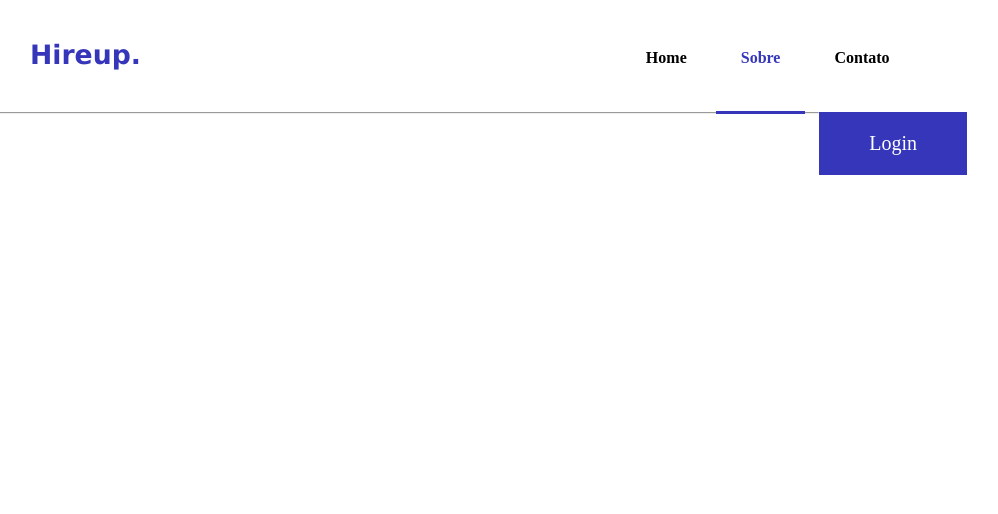
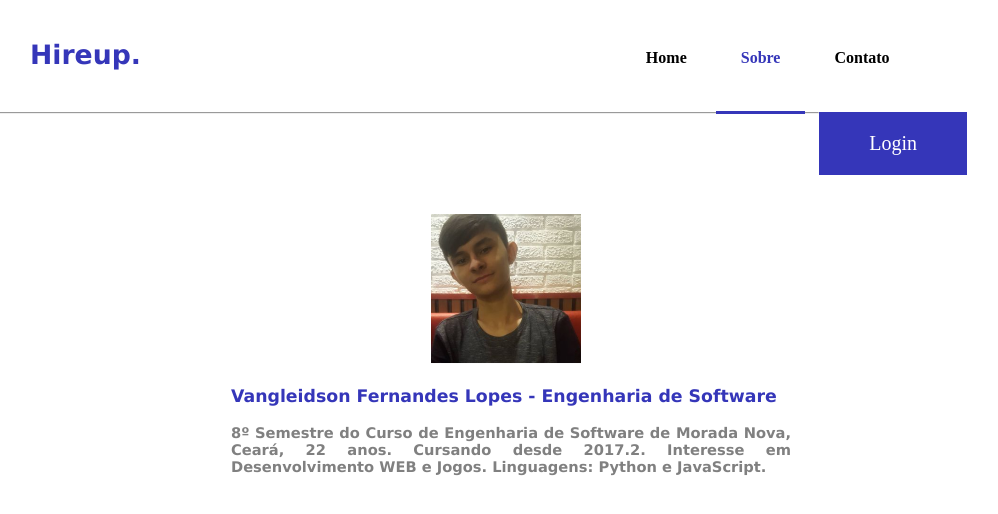
Before and after one commit to Vangleidson/Dribble-Template-Clone, a plain HTML site: page pages/sobre.html in a window 1280 px wide. Shown: the whole page, without its empty margins (149-1147 px from the left). Drawn offline with Linux system fonts and the light colour scheme.

Commit message:
sobre done

```diff
--- a/css/style.css
+++ b/css/style.css
@@ -631,7 +631,19 @@ body {
     text-align: right;
 }
 
+.divmsg2 {
+    position: relative;
+    width: 600px;
+    margin-left: auto;
+    margin-right: auto;
+    margin-top: 100px;
+}
+
 .divmsg ul li {
+    list-style: none;
+}
+
+.divmsg2 ul li {
     list-style: none;
 }
 
@@ -639,6 +651,20 @@ body {
     color: #3536B9;
     font: bold 13pt Verdana;
 }
+
+.pmsg2 {
+    color: gray;
+    font: bold 11pt Verdana;
+    text-align: justify;
+}
+
+.divmsg2 ul li img {
+    width: 150px;
+    height: 150px;
+    margin-left: 200px;
+    margin-right: auto;
+}
+
 
 .pmsg #inp1 {
     width: 150px;
--- a/pages/sobre.html
+++ b/pages/sobre.html
@@ -22,7 +22,25 @@
     </div>
 
     <hr>
-
+    <div class="divmsg2">
+        <ul>
+            <li>
+                <img src="../imgs/perfil.png" alt="">
+            </li>
+            <li><br>
+                <p class="pmsg">Vangleidson Fernandes Lopes -
+                    Engenharia de Software</p>
+            </li>
+            <li><br>
+                <p class="pmsg2">
+                    8º Semestre do Curso de Engenharia de Software
+                    de Morada Nova, Ceará, 22 anos. Cursando desde 2017.2.
+                    Interesse em Desenvolvimento WEB e Jogos. Linguagens:
+                    Python e JavaScript.
+                </p>
+            </li><br>
+        </ul>
+    </div>
 
     <script type="text/javascript" src="../scripts/sobre.js"></script>
 </body>
```
Also changed, not shown: imgs/perfil.png (added).
